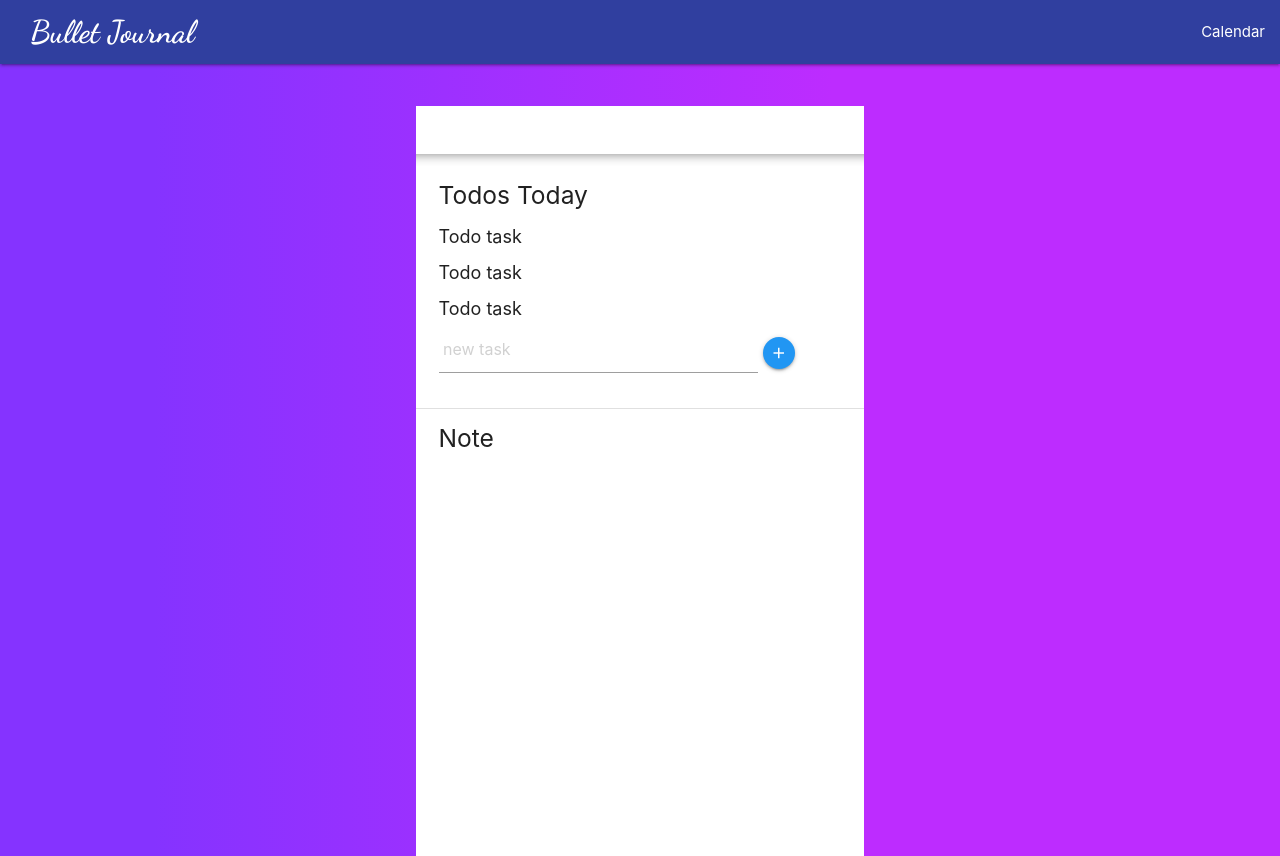
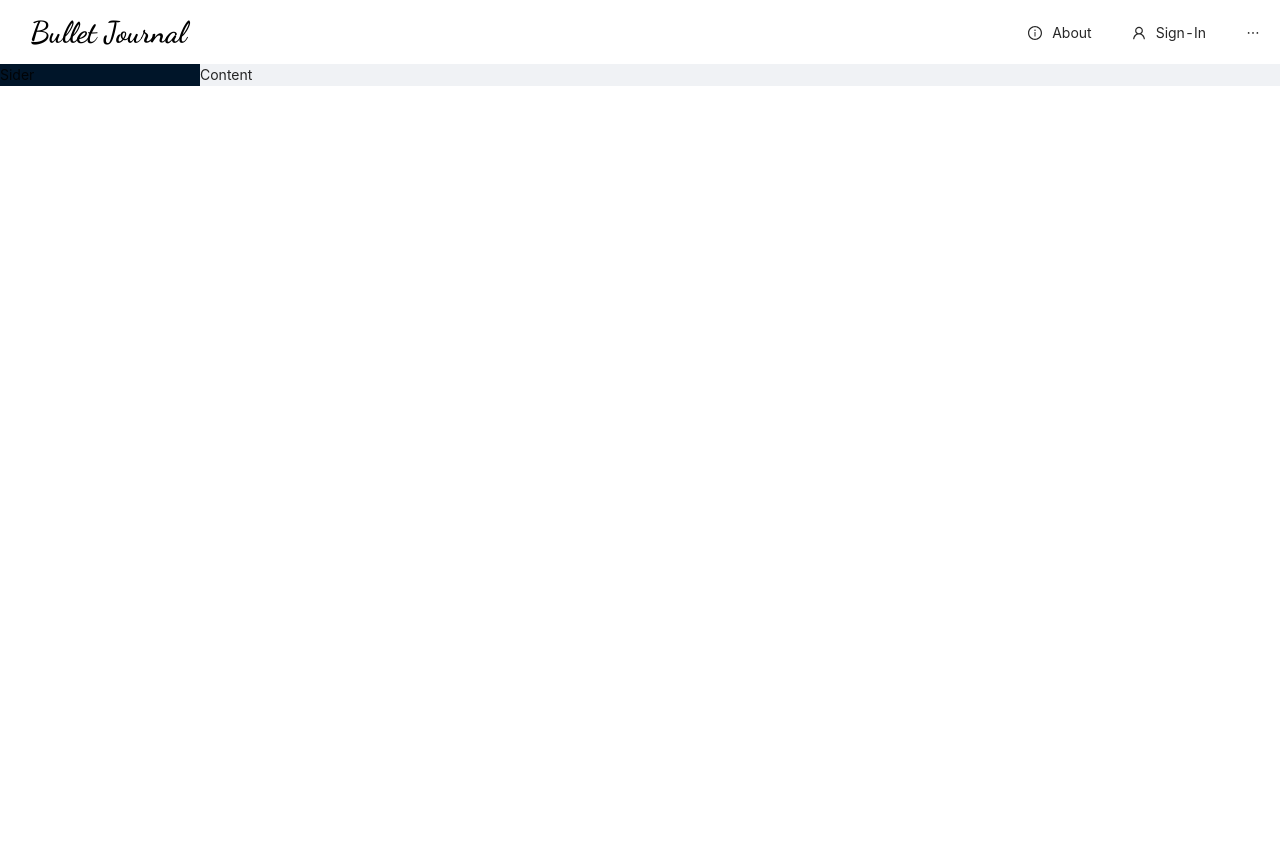
Before and after one commit to fengruigan/bullet-journal, a React (Create React App) app: page / in a window 1280 px wide. After the commit the page ends 800 px from the top, so only its background shows below. Built offline with nearby package versions, Linux system fonts and the light colour scheme.

Commit message:
recreate navbar

```diff
--- a/src/App.js
+++ b/src/App.js
@@ -1,26 +1,22 @@
 import React from "react";
 import Navbar from "./components/navbar";
-import Calendar from "./components/calendar/calendar";
-import Journal from "./components/journal/journal";
-import { BrowserRouter as Router, Route, Switch } from "react-router-dom";
+import { Layout } from "antd";
+import { BrowserRouter as Router } from "react-router-dom";
 import "./css/App.css";
+
+const { Content, Sider } = Layout;
 
 function App() {
 	return (
 		<Router>
-			<div className="App">
-				<Navbar />
-				<div className="container">
-					<Switch>
-						<Route path="/calendar">
-							<Calendar />
-						</Route>
-						<Route path="/">
-							<Journal />
-						</Route>
-					</Switch>
-				</div>
-			</div>
+			<Layout>
+				<Navbar collapsed={false} />
+				<Navbar collapsed={true} />
+				<Layout>
+					<Sider>Sider</Sider>
+					<Content>Content</Content>
+				</Layout>
+			</Layout>
 		</Router>
 	);
 }
--- a/src/components/journal/journal.jsx
+++ b/src/components/journal/journal.jsx
@@ -1,7 +1,7 @@
 import React, { Component } from "react";
 import CreateTask from "./createTask";
 import Todo from "./todo";
-// import getDate from "../../getDate";
+// import getDate from "../../util/getDate";
 import "../../css/journal/journal.css";
 
 class Page extends Component {
--- a/src/components/navbar.jsx
+++ b/src/components/navbar.jsx
@@ -1,26 +1,112 @@
 import React, { Component } from "react";
+import { Layout, Menu, Dropdown } from "antd";
+import {
+	UserOutlined,
+	UserAddOutlined,
+	UnorderedListOutlined,
+	InfoCircleOutlined,
+} from "@ant-design/icons";
 import { Link } from "react-router-dom";
+
+const { Header } = Layout;
 
 class Navbar extends Component {
 	state = {};
+
+	renderMenu() {
+		return (
+			<Menu
+				mode="horizontal"
+				theme="light"
+				style={{
+					display: "inline",
+					float: "right",
+				}}
+			>
+				<Menu.Item
+					key="about"
+					icon={<InfoCircleOutlined style={{ fontsize: "1.2em" }} />}
+				>
+					About
+				</Menu.Item>
+				<Menu.Item
+					key="sign-in"
+					icon={<UserOutlined style={{ fontsize: "1.2em" }} />}
+				>
+					Sign-In
+				</Menu.Item>
+				<Menu.Item
+					key="sign-up"
+					icon={<UserAddOutlined style={{ fontsize: "1.2em" }} />}
+				>
+					Sign-Up
+				</Menu.Item>
+			</Menu>
+		);
+	}
+
+	renderDropdown() {
+		let menuItem = (
+			<Menu
+				mode="horizontal"
+				theme="light"
+				style={{
+					display: "inline",
+					float: "right",
+				}}
+			>
+				<Menu.Item
+					key="about"
+					icon={<InfoCircleOutlined style={{ fontsize: "1.2em" }} />}
+				>
+					About
+				</Menu.Item>
+				<Menu.Divider />
+				<Menu.Item
+					key="sign-in"
+					icon={<UserOutlined style={{ fontsize: "1.2em" }} />}
+				>
+					Sign-In
+				</Menu.Item>
+				<Menu.Item
+					key="sign-up"
+					icon={<UserAddOutlined style={{ fontsize: "1.2em" }} />}
+				>
+					Sign-Up
+				</Menu.Item>
+			</Menu>
+		);
+		let menu = (
+			<Dropdown overlay={menuItem}>
+				<a
+					href
+					className="ant-dropdown-link"
+					onClick={(e) => e.preventDefault()}
+					style={{ float: "right", marginRight: "1rem" }}
+				>
+					<UnorderedListOutlined style={{ fontsize: "1.2em" }} /> Menu
+				</a>
+			</Dropdown>
+		);
+		return menu;
+	}
+
+	getClass() {
+		// console.log(this.props.collapsed);
+		let col = this.props.collapsed ? "collapse" : "norm";
+		return "header nav-" + col;
+	}
+
 	render() {
 		return (
-            <nav className="indigo darken-2">
-                <div className="nav-wrapper">
-                    <Link to="/" className="brand-logo">
-                        Bullet Journal
-                    </Link>
-                    <ul
-                        id="nav-mobile"
-                        // className="right hide-on-small-and-down"
-                        className="right"
-                    >
-                        <li>
-                            <Link to="/calendar">Calendar</Link>
-                        </li>
-                    </ul>
+			<Header className={this.getClass()}>
+				<div id="brand-logo" style={{ display: "inline" }}>
+					<Link to="/">Bullet Journal</Link>
 				</div>
-            </nav>
+				{this.props.collapsed
+					? this.renderDropdown()
+					: this.renderMenu()}
+			</Header>
 		);
 	}
 }
--- a/src/css/App.css
+++ b/src/css/App.css
@@ -1,10 +1,14 @@
+@import "~antd/dist/antd.css";
 body,
 html {
 	height: 100%;
 	width: 100%;
 }
+a {
+	color: black;
+}
 
-body {
+/* body {
 	background: rgb(133, 51, 255);
 	background: -moz-linear-gradient(
 		90deg,
@@ -22,18 +26,45 @@ body {
 		rgba(189, 44, 255, 1) 65%
 	);
 	filter: progid:DXImageTransform.Microsoft.gradient(startColorstr="#8533ff",endColorstr="#bd2cff",GradientType=1);
+} */
+
+.icons {
+	font-size: 3em;
+}
+.header {
+	background-color: white;
+	padding: 0;
 }
 
-.brand-logo {
+#brand-logo a {
+	color: black;
+}
+
+#brand-logo {
 	font-family: "Dancing Script", cursive;
 	font-weight: 700;
 	margin-left: 2rem;
+	font-size: 2rem;
+	color: black;
+}
+
+@media (min-width: 991px) {
+	.nav-collapse {
+		display: none;
+	}
+	.nav-norm {
+		display: block;
+	}
 }
 
 @media (max-width: 991px) {
-	nav .brand-logo {
-		left: 0;
-		transform: translateX(0);
+	#brand-logo {
 		font-size: 1.7rem;
 	}
+	.nav-norm {
+		display: none;
+	}
+	.nav-collapse {
+		display: block;
+	}
 }
```
Lines whose indentation alone changed are shown as unchanged.
